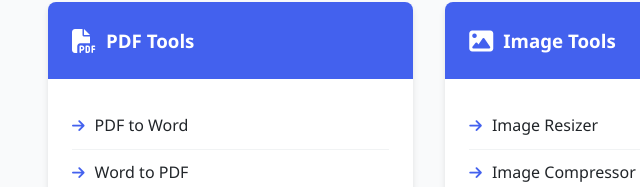
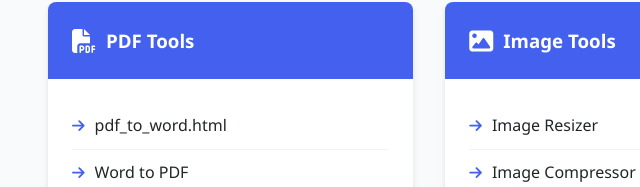
Before and after one commit to eswarmsc20/EswarTechHub, a plain HTML site: page index.html in a window 1280 px wide. Shown: the part 765-952 px from the top of the page, 12-652 px from the left. Drawn offline with Linux system fonts and the light colour scheme.

Commit message:
Update index.html

```diff
--- a/index.html
+++ b/index.html
@@ -479,7 +479,7 @@
                         <h3><i class="fas fa-file-pdf"></i> PDF Tools</h3>
                     </div>
                     <div class="tools-list">
-                        <div class="tool-item"><i class="fas fa-arrow-right"></i> <a href="#tool-modal">PDF to Word</a></div>
+                        <div class="tool-item"><i class="fas fa-arrow-right"></i> <a href="#tool-modal">pdf_to_word.html</a></div>
                         <div class="tool-item"><i class="fas fa-arrow-right"></i> <a href="#tool-modal">Word to PDF</a></div>
                         <div class="tool-item"><i class="fas fa-arrow-right"></i> <a href="#tool-modal">Merge PDF</a></div>
                         <div class="tool-item"><i class="fas fa-arrow-right"></i> <a href="#tool-modal">Split PDF</a></div>
```
